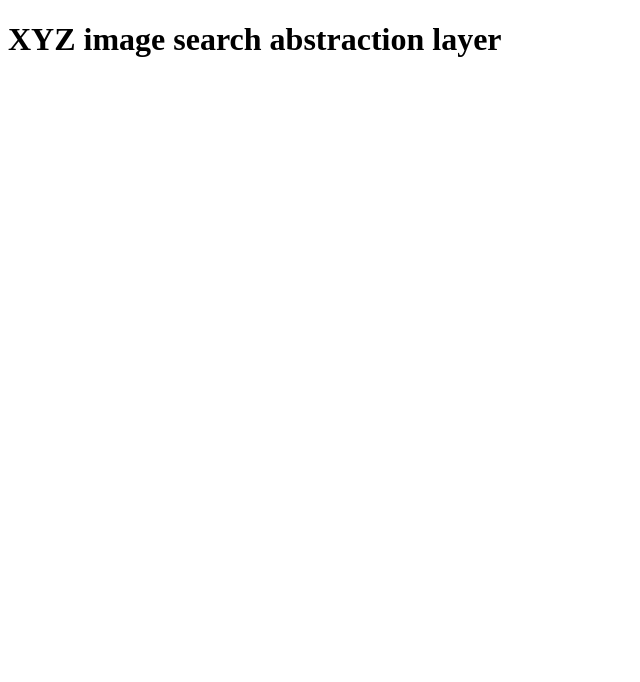
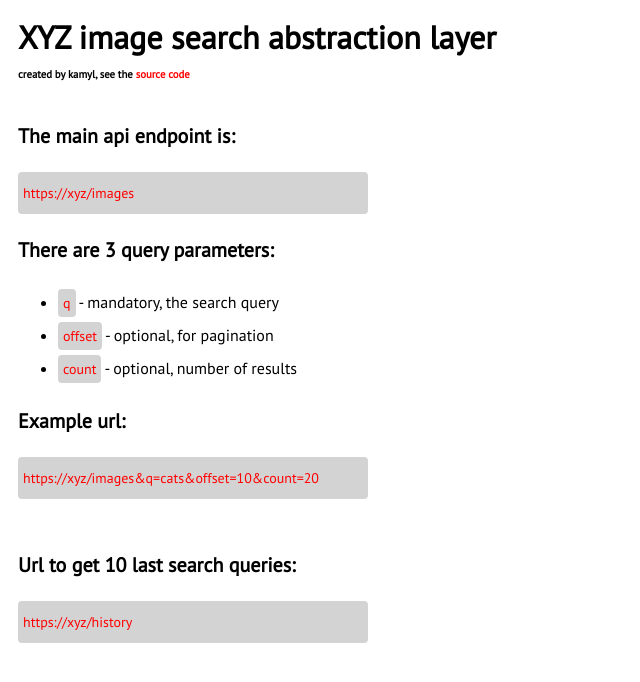
Before and after one commit to KamilCybulski/FCC-backend-projects, a website: page image-abstraction-layer/public/home.html in a window 1280 px wide. Shown: the whole page, without its empty margins (0-640 px from the left). Drawn offline with Linux system fonts and the light colour scheme.

Commit message:
Added documentation page and README

```diff
--- /dev/null
+++ b/image-abstraction-layer/public/home.css
@@ -0,0 +1,38 @@
+main {
+  margin-left: 10px;
+  font-family: 'PT Sans', sans-serif;
+  line-height: 2em;
+}
+
+h1 {
+  margin-bottom: 0;
+}
+
+h6 {
+  margin-top: 5px;
+}
+
+a {
+  text-decoration: none;
+  color: red;
+  cursor: pointer;
+}
+
+.box {
+  margin-top: 30px;
+  margin-bottom: 50px;
+}
+
+.code-example {
+  padding: 5px;
+  background-color: lightgray;
+  color: red;
+  width: 340px;
+  border-radius: 4px;
+  font-size: 14px;
+}
+
+.subheader {
+  font-size: 20px;
+  font-weight: 700;
+}
--- a/image-abstraction-layer/public/home.html
+++ b/image-abstraction-layer/public/home.html
@@ -6,9 +6,48 @@
     <title>Image search abstraction layer</title>
     <meta name="description" content="Image search abstraction layer">
     <meta name="viewport" content="width=device-width, initial-scale=1">
+
+    <link rel="stylesheet" href="home.css">
+    <link href="https://fonts.googleapis.com/css?family=PT+Sans" rel="stylesheet">
+
   </head>
   <body>
-    <h1>XYZ image search abstraction layer</h1>
+    <main>
+      <h1>XYZ image search abstraction layer</h1>
+      <h6>created by kamyl, see the
+        <a href="https://github.com/KamilCybulski/FCC-backend-projects/tree/master/image-abstraction-layer">
+          source code
+        </a>
+      </h6>
+      <div class="box">
+
+        <p class="subheader">The main api endpoint is:</p>
+        <p class="code-example">https://xyz/images</p>
+        <p class="subheader">
+          There are 3 query parameters:
+          <ul>
+            <li>
+              <span class=code-example>q</span> - mandatory, the search query
+            </li>
+            <li>
+              <span class=code-example>offset</span> - optional, for pagination
+            </li>
+            <li>
+              <span class=code-example>count</span> - optional, number of results
+            </li>
+          </ul>
+        </p>
+        <p class="subheader">Example url:</p>
+        <p class="code-example">https://xyz/images&q=cats&offset=10&count=20</p>
+
+      </div>
+      <div class="box">
+        <p class="subheader">
+          Url to get 10 last search queries:
+        </p>
+         <p class="code-example">https://xyz/history</p>
+      </div>
+    </main>
 
   </body>
 </html>
```
Also changed, not shown: image-abstraction-layer/README.md (added).
